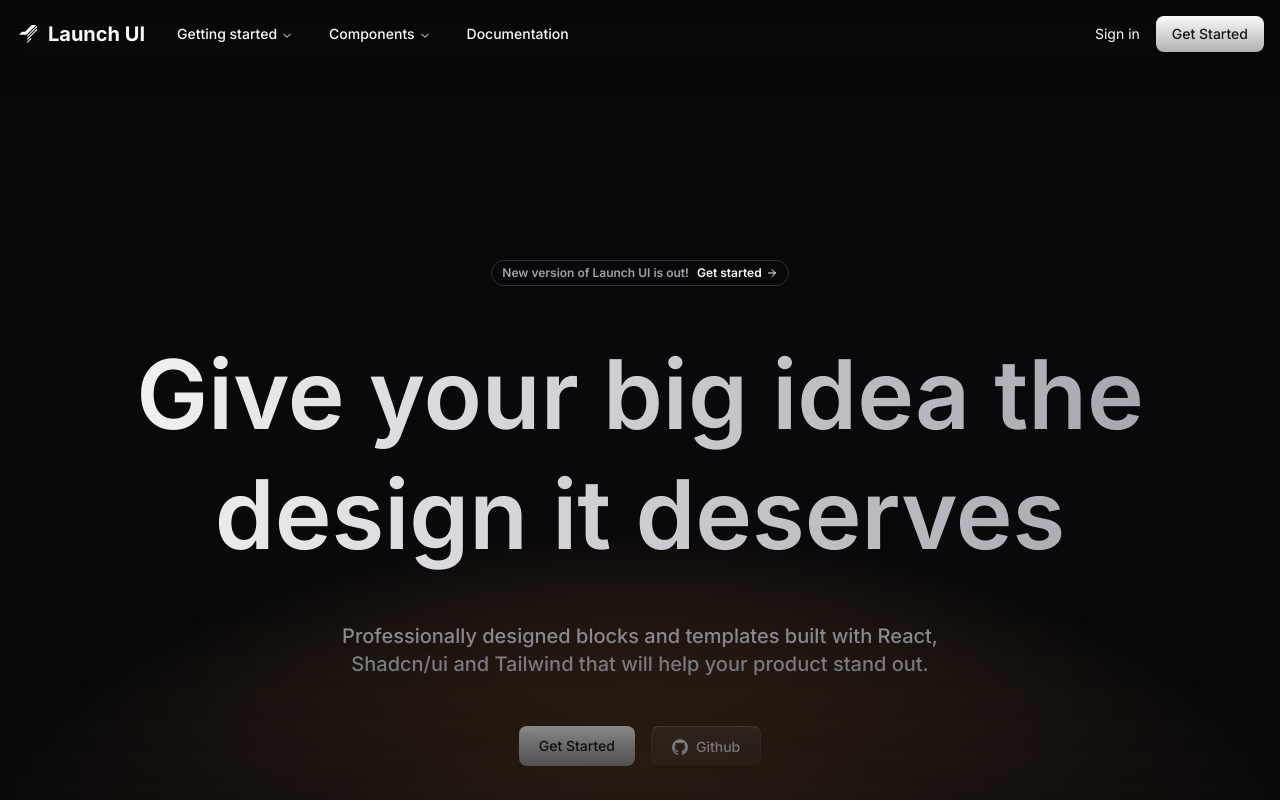
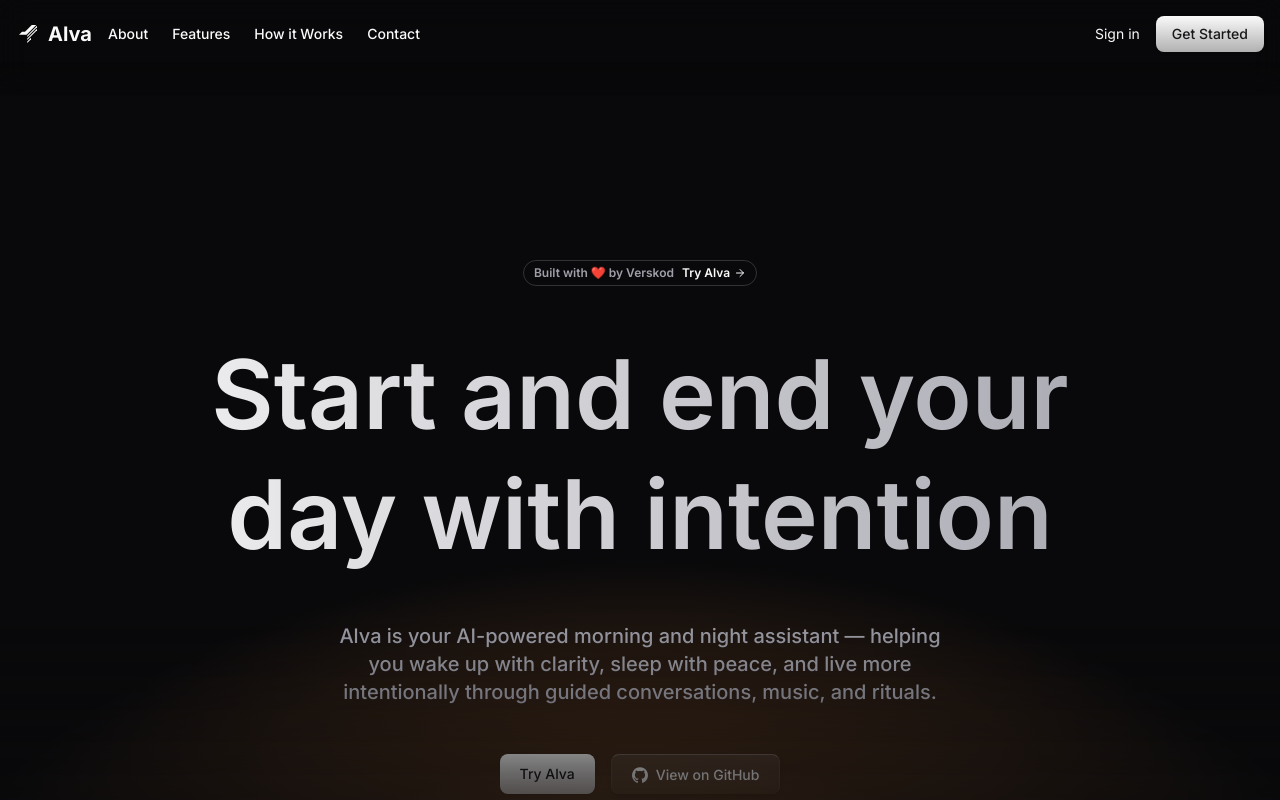
Before and after one commit to DiegoCM1/Alva, a Next.js app: page / in a window 1280 px wide. Shown: the top 800 px of the page. Built offline with nearby package versions, Linux system fonts and the light colour scheme.

Commit message:
Customized hero and navbar sections

```diff
--- a/components/sections/hero/default.tsx
+++ b/components/sections/hero/default.tsx
@@ -29,13 +29,13 @@
 }
 
 export default function Hero({
-  title = "Give your big idea the design it deserves",
-  description = "Professionally designed blocks and templates built with React, Shadcn/ui and Tailwind that will help your product stand out.",
+  title = "Start and end your day with intention",
+  description = "Alva is your AI-powered morning and night assistant — helping you wake up with clarity, sleep with peace, and live more intentionally through guided conversations, music, and rituals.",
   mockup = (
     <Screenshot
       srcLight="/app-light.png"
       srcDark="/app-dark.png"
-      alt="Launch UI app screenshot"
+      alt="Alva app screenshot"
       width={1248}
       height={765}
       className="w-full"
@@ -43,11 +43,9 @@
   ),
   badge = (
     <Badge variant="outline" className="animate-appear">
-      <span className="text-muted-foreground">
-        New version of Launch UI is out!
-      </span>
+      <span className="text-muted-foreground">Built with ❤️ by Verskod</span>
       <a href={siteConfig.getStartedUrl} className="flex items-center gap-1">
-        Get started
+        Try Alva
         <ArrowRightIcon className="size-3" />
       </a>
     </Badge>
@@ -55,12 +53,12 @@
   buttons = [
     {
       href: siteConfig.getStartedUrl,
-      text: "Get Started",
+      text: "Try Alva",
       variant: "default",
     },
     {
       href: siteConfig.links.github,
-      text: "Github",
+      text: "View on GitHub",
       variant: "glow",
       icon: <Github className="mr-2 size-4" />,
     },
--- a/components/sections/navbar/default.tsx
+++ b/components/sections/navbar/default.tsx
@@ -3,7 +3,6 @@
 import { siteConfig } from "@/config/site";
 import { Menu } from "lucide-react";
 
-import Navigation from "../../ui/navigation";
 import { Button, type ButtonProps } from "../../ui/button";
 import {
   Navbar as NavbarComponent,
@@ -40,13 +39,15 @@
 
 export default function Navbar({
   logo = <LaunchUI />,
-  name = "Launch UI",
+  name = "Alva",
   homeUrl = siteConfig.url,
   mobileLinks = [
-    { text: "Getting Started", href: siteConfig.url },
-    { text: "Components", href: siteConfig.url },
-    { text: "Documentation", href: siteConfig.url },
+    { text: "About", href: "#about" },
+    { text: "Features", href: "#features" },
+    { text: "How it Works", href: "#how" },
+    { text: "Contact", href: "#contact" },
   ],
+
   actions = [
     { text: "Sign in", href: siteConfig.url, isButton: false },
     {
@@ -57,7 +58,6 @@
     },
   ],
   showNavigation = true,
-  customNavigation,
   className,
 }: NavbarProps) {
   return (
@@ -73,7 +73,22 @@
               {logo}
               {name}
             </a>
-            {showNavigation && (customNavigation || <Navigation />)}
+            {showNavigation && (
+              <nav className="hidden items-center gap-6 text-sm font-medium md:flex">
+                <a href="#about" className="hover:underline">
+                  About
+                </a>
+                <a href="#features" className="hover:underline">
+                  Features
+                </a>
+                <a href="#how" className="hover:underline">
+                  How it Works
+                </a>
+                <a href="#contact" className="hover:underline">
+                  Contact
+                </a>
+              </nav>
+            )}
           </NavbarLeft>
           <NavbarRight>
             {actions.map((action, index) =>
--- a/package.json
+++ b/package.json
@@ -1,5 +1,5 @@
 {
-  "name": "Alva",
+  "name": "Your AI-Powered Morning & Night Companion",
   "version": "0.1.0",
   "private": true,
   "scripts": {
```
